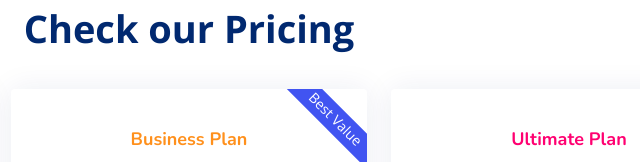
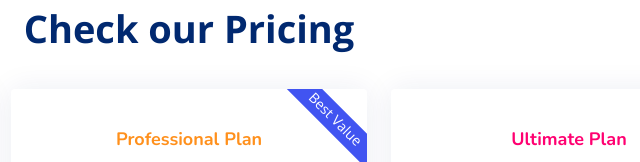
Before and after one commit to wiseapplicant/wiseapplicant.github.io, a plain HTML site: page index.html in a window 1280 px wide. Shown: the part 3843-4005 px from the top of the page, 451-1091 px from the left. Drawn offline with nearby package versions, Linux system fonts and the light colour scheme; files whose address does not match are found by name.

Commit message:
Update index.html

```diff
--- a/index.html
+++ b/index.html
@@ -441,7 +441,7 @@
           <div class="col-lg-4 col-md-6" data-aos="zoom-in" data-aos-delay="300">
             <div class="box">
               <span class="featured">Best Value</span>
-              <h3 style="color: #ff901c;">Business Plan</h3>
+              <h3 style="color: #ff901c;">Professional Plan</h3>
               <div class="price"><sup>C$</sup>199<span> / mo</span></div>
               <img src="assets/img/pricing-business.png" class="img-fluid" alt="">
               <ul >
```
